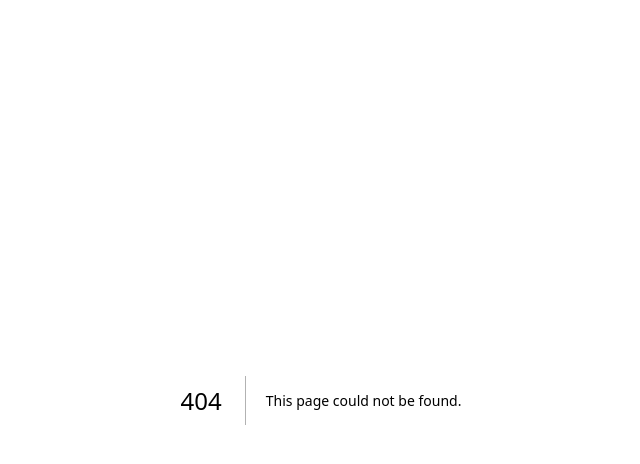
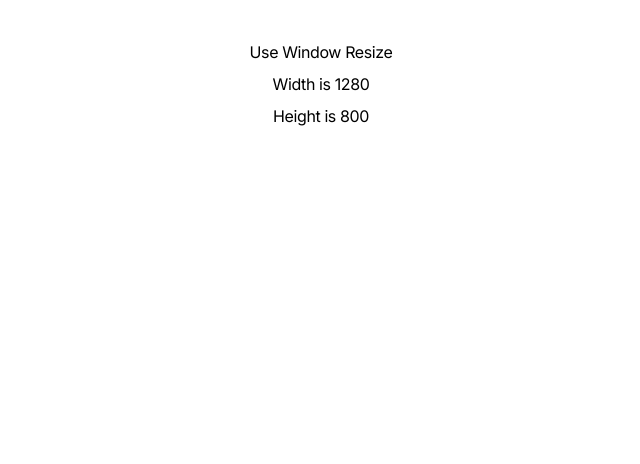
Before and after one commit to nuhptr/react-component-collection, a Next.js app: page /use-window-resize in a window 1280 px wide. Before the commit this address had no page. Shown: the top 464 px of the page, without its empty margins (319-959 px from the left). Built offline with nearby package versions, Linux system fonts and the light colour scheme.

Commit message:
app: use window resize update code

```diff
--- /dev/null
+++ b/app/use-window-resize/page.tsx
@@ -0,0 +1,16 @@
+"use client"
+
+import { useWindowResize } from "@/app/use-window-resize/use-window-resize"
+
+export default function UseWindowResizePage() {
+   const windowSize = useWindowResize()
+   const { width, height } = windowSize
+
+   return (
+      <div className="container flex flex-col items-center justify-center mx-auto mt-10 tracking-tight gap-y-2">
+         <h1>Use Window Resize</h1>
+         <p>Width is {width}</p>
+         <p>Height is {height}</p>
+      </div>
+   )
+}
--- /dev/null
+++ b/app/use-window-resize/use-window-resize.tsx
@@ -0,0 +1,23 @@
+"use client"
+
+import { useLayoutEffect, useState } from "react"
+
+export function useWindowResize() {
+   const [windowSize, setWindowSize] = useState({
+      width: window.innerWidth,
+      height: window.innerHeight,
+   })
+
+   const handleResize = () => {
+      setWindowSize({ width: window.innerWidth, height: window.innerHeight })
+   }
+
+   useLayoutEffect(() => {
+      handleResize()
+      window.addEventListener("resize", handleResize)
+
+      return () => window.removeEventListener("resize", handleResize)
+   }, [])
+
+   return windowSize
+}
```
